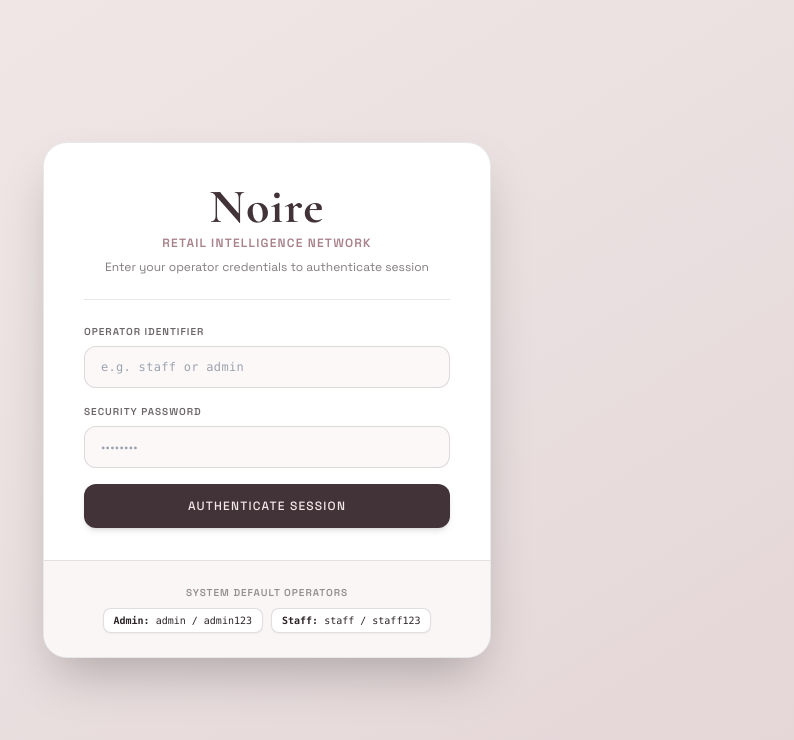
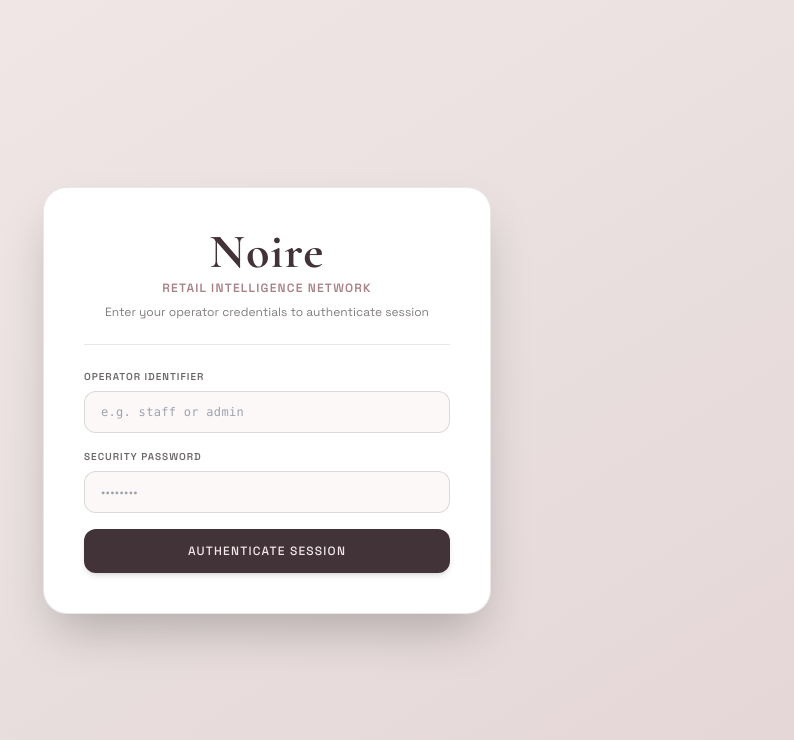
Before and after one commit to renashadahal/makeupsalesprediction, a Flask app: page /login in a window 1280 px wide. Shown: the top 740 px of the page, without its empty margins (373-1167 px from the left). Run offline with Flask 3, Linux system fonts and the light colour scheme; some libraries are stand-ins or nearby versions.

Commit message:
login page cleared of credentials

```diff
--- a/templates/login.html
+++ b/templates/login.html
@@ -78,23 +78,7 @@
             </button>
         </form>
 
-        <!-- Quick Demo Credentials Hint Box -->
-        <div class="mt-8 pt-6 border-t border-noireText/10 bg-velvet/40 -mx-8 -mb-8 sm:-mx-10 sm:-mb-10 p-6 rounded-b-3xl text-center text-[11px] text-noireText/70 space-y-2">
-            <span class="block font-bold uppercase tracking-widest text-[10px] text-noireText/50">System Default Operators</span>
-            <div class="flex items-center justify-center gap-2 flex-wrap">
-                <button type="button" onclick="fillCredentials('admin', 'admin123')"
-                        class="px-2.5 py-1 bg-white hover:bg-deepWine hover:text-velvet text-noireText border border-noireText/15 rounded-lg font-mono text-[10px] transition-all shadow-sm">
-                    <strong>Admin:</strong> admin / admin123
-                </button>
-                <button type="button" onclick="fillCredentials('staff', 'staff123')"
-                        class="px-2.5 py-1 bg-white hover:bg-deepWine hover:text-velvet text-noireText border border-noireText/15 rounded-lg font-mono text-[10px] transition-all shadow-sm">
-                    <strong>Staff:</strong> staff / staff123
-                </button>
-            </div>
-        </div>
-
     </div>
-
     <script>
         function fillCredentials(u, p) {
             document.getElementById('username').value = u;
```
Also changed, not shown: 1 other file.
